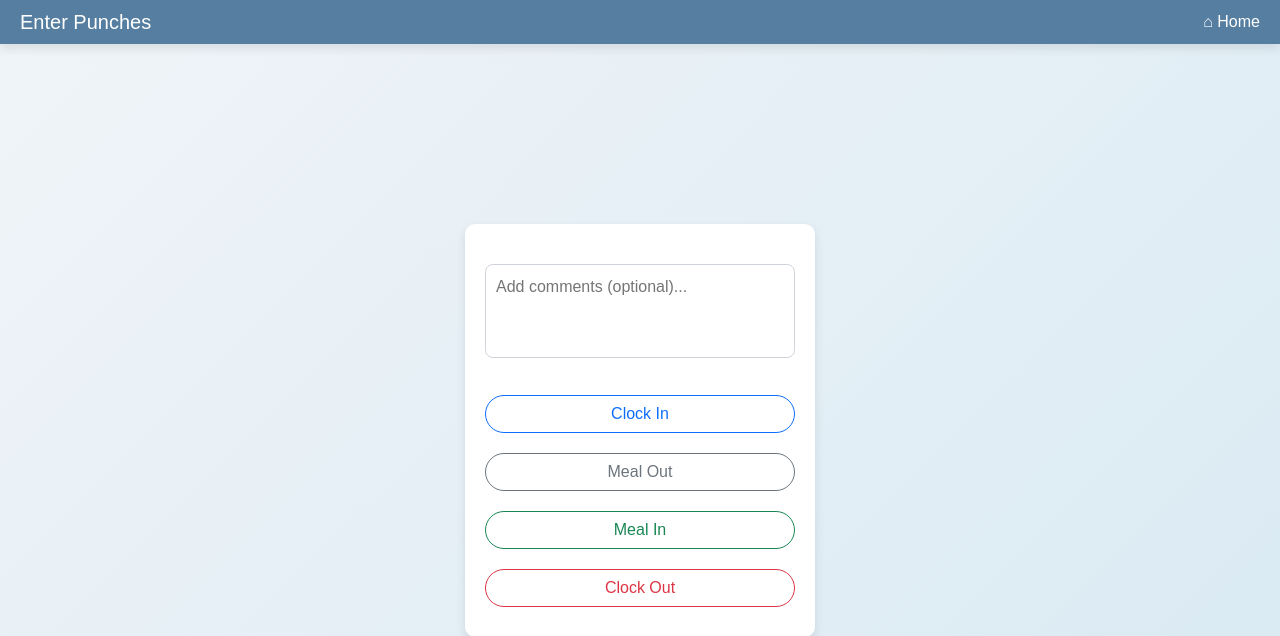
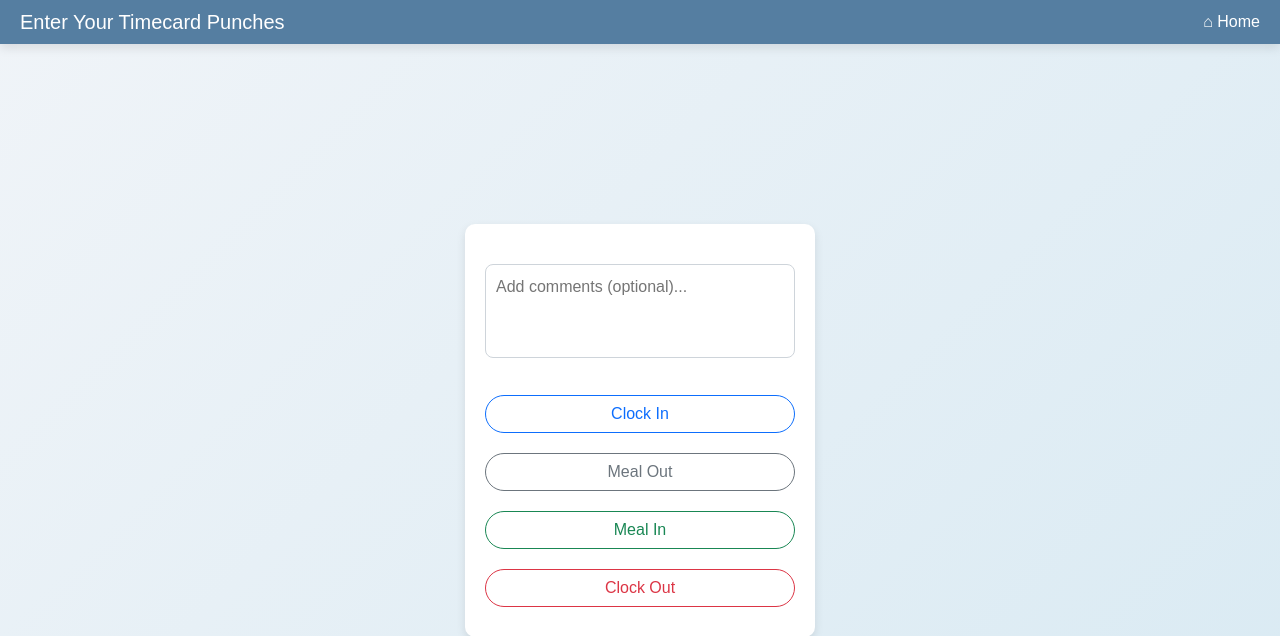
Before and after one commit to bpmc-group/bpmc, a Django app: page /punch/ in a window 1280 px wide. Shown: the top 636 px of the page. Run offline with Django 5.2, Linux system fonts and the light colour scheme; parts of the project's set-up code (start-up, migrations or seed data) failed here and were passed over.

Commit message:
Update punch_landing.html

```diff
--- a/punch/templates/punch/punch_landing.html
+++ b/punch/templates/punch/punch_landing.html
@@ -73,7 +73,7 @@
 <body>
     <!-- Header -->
     <div class="header">
-        <h4>Enter Punches</h4>
+        <h4>Enter Your Timecard Punches</h4>
         <a href="/auth/home/">
             <span>&#x2302; Home</span> <!-- Unicode for home icon -->
         </a>
```
